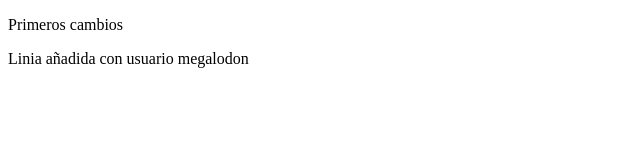
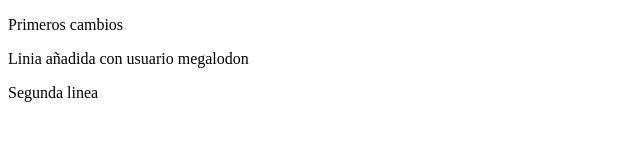
Before and after one commit to setufo/pruebaM8, a plain HTML site: page public_html/index.html in a window 1280 px wide. Shown: the whole page, without its empty margins (0-640 px from the left). Drawn offline with Linux system fonts and the light colour scheme.

Commit message:
V. 0.0.10

```diff
--- a/public_html/index.html
+++ b/public_html/index.html
@@ -8,5 +8,6 @@
     <body>
         <p>Primeros cambios</p>
         <p>Linia añadida con usuario megalodon</p>
+        <p>Segunda linea</p>
     </body>
 </html>
```
